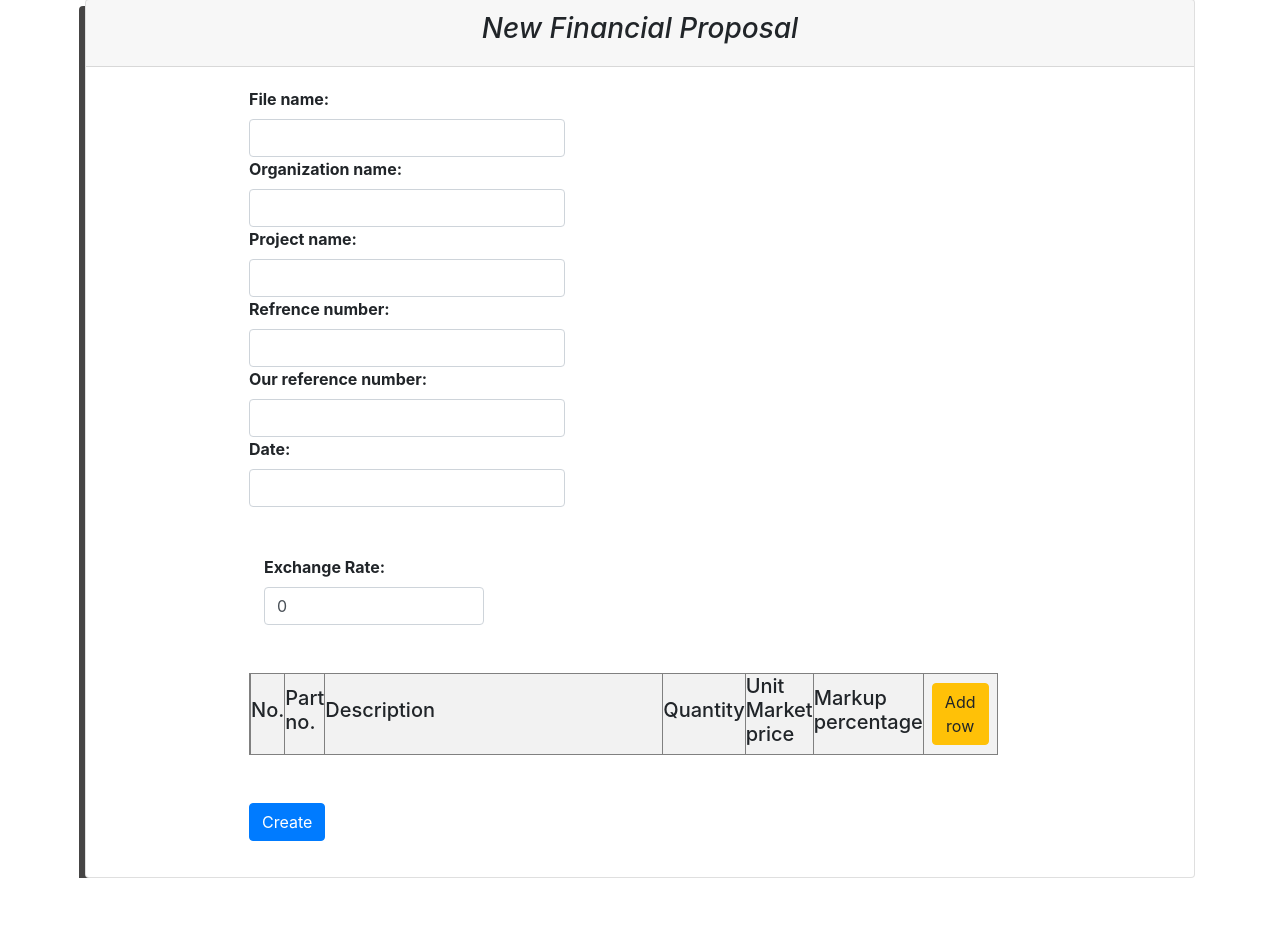
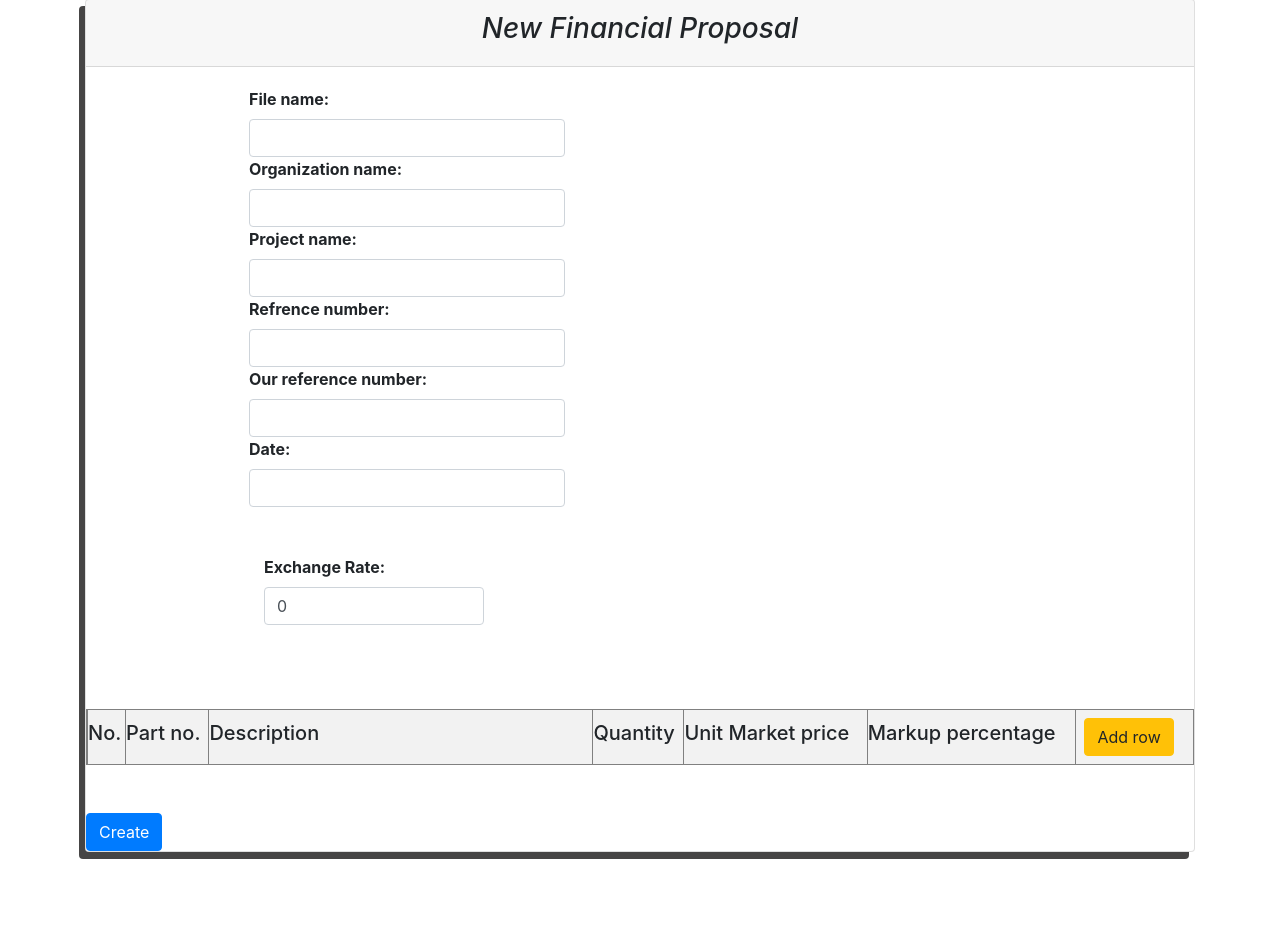
Before and after one commit to abdu4188/financial-proposal-generator, a Django app: template templates/create_proposal.html in a window 1280 px wide. Shown: the part 340-1272 px from the top of the page. Before the commit the page ends 1218 px from the top, so only its background shows below. Run offline with Django 3.2, Linux system fonts and the light colour scheme; the template is opened without the code that fills it: values that come from a table or form of the project are taken from there, others are empty; a user stored in the database is signed in; some libraries are stand-ins or nearby versions.

Commit message:
visual enhancements and bug fixes

```diff
--- a/templates/create_proposal.html
+++ b/templates/create_proposal.html
@@ -1,7 +1,7 @@
 {% extends 'base.html' %}
 
 {% block content %}
-    <div class="container full" style="margin-top: 5vh;">
+    <div class="container full" style="margin-top: 5vh; margin-bottom: 10vh;">
         <div class="card">
             <div class="card-header">
                 <center><h3><em>New Financial Proposal</em></h3></center>
@@ -31,6 +31,10 @@
                             <label><Strong>Exchange Rate:</Strong></label>
                             {{form.exchange_rate}}
                             </div><br><br>
+
+            </div>
+        </div>
+    </div>
                             <table id="empTable" class="table-striped input-table" border="1" cellmargin="100px" cellpadding="0px"cellspacing="5px">
                                 <tr>
                                     <th>
@@ -65,16 +69,14 @@
                                     <input type="button" onclick="convertToJson()" class="btn btn-primary" value="Create"/>
                                 </div>
                                 <div class="col-sm-4">
+                                    <div class="download"></div>
+
                                 </div>
                             </div>
                         </div>
                     </div>
                 </form>
-            </div>
-        </div>
-    </div>
 
-    <div class="download"></div>
 
     <script>
 
--- a/templates/documents.html
+++ b/templates/documents.html
@@ -52,6 +52,7 @@
             </div>
         </div>
     </div>
+    {% if user.is_authenticated %}
     <div class="container" style="margin-top: 10vh;">
         <table class="table table-striped">
             <thead>
@@ -74,5 +75,6 @@
             </tbody>
         </table>
     </div>
+    {% endif %}
 </body>
 </html>
```
Also changed, not shown: db.sqlite3.
